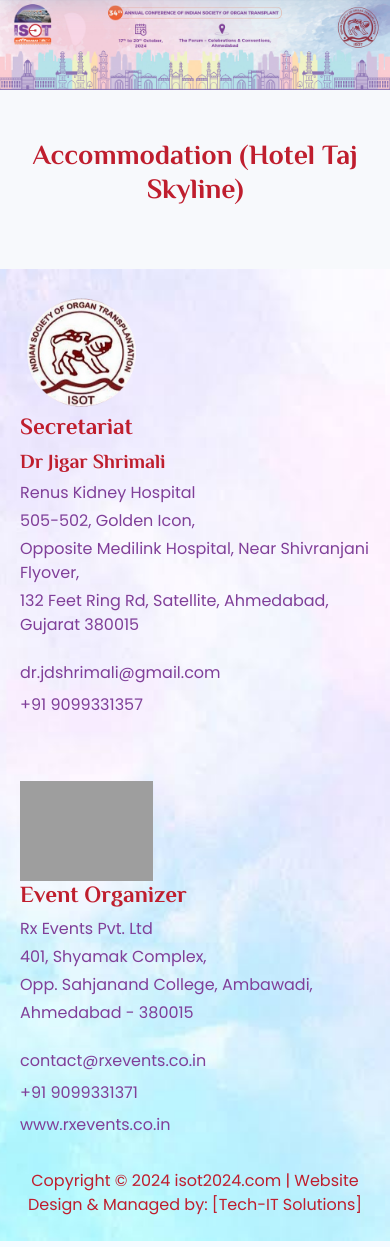
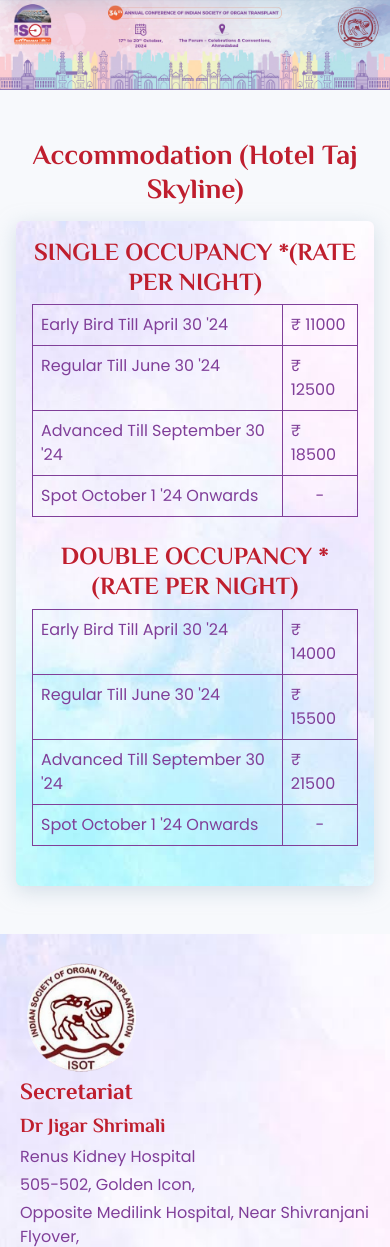
Before and after one commit to maharshi2583/isot, a PHP site: page /accommodation.php in a window 390 px wide. Shown: the part 90-1337 px from the top of the page. Run offline with PHP 8.4, Linux system fonts and the light colour scheme; grey boxes are pictures that could not be loaded.

Commit message:
accomodation done

```diff
--- a/accommodation.php
+++ b/accommodation.php
@@ -68,68 +68,72 @@
                     </div>
                 </div>
                 <!-- small device table -->
-                <!-- <div class="row justify-content-center d-block d-md-none px-3">
+                <div class="row justify-content-center d-block d-md-none px-3">
                     <div class="col-12 card border-0 customshadow customcard p-3">
                         <div class="mb-4">
-                            <h2 class="fw-bold redtext headingtext text-center">ISOT Members</h2>
+                            <h2 class="fw-bold redtext headingtext text-center">SINGLE OCCUPANCY <span
+                                    class="redtext">*(RATE PER
+                                    NIGHT)</h2>
                             <div class="table-responsive">
                                 <table class="table table-bordered border-primary mb-0">
                                     <tbody>
                                         <tr>
                                             <td>Early Bird
                                                 Till April 30 '24</td>
-                                            <td>₹ 20000</td>
+                                            <td>₹ 11000</td>
                                         </tr>
                                         <tr>
                                             <td>Regular
                                                 Till June 30 '24</td>
-                                            <td>₹ 22000</td>
+                                            <td>₹ 12500</td>
                                         </tr>
                                         <tr>
                                             <td>Advanced
                                                 Till September 30 '24</td>
-                                            <td>₹ 25000</td>
+                                            <td>₹ 18500</td>
                                         </tr>
                                         <tr>
                                             <td>Spot
                                                 October 1 '24 Onwards</td>
-                                            <td>₹ 27000</td>
+                                            <td class="text-center">-</td>
                                         </tr>
                                     </tbody>
                                 </table>
                             </div>
                         </div>
                         <div class="mb-4">
-                            <h2 class="fw-bold redtext headingtext text-center">Non Members</h2>
+                            <h2 class="fw-bold redtext headingtext text-center">DOUBLE OCCUPANCY <span
+                                    class="redtext">*(RATE PER
+                                    NIGHT)</h2>
                             <div class="table-responsive">
                                 <table class="table table-bordered border-primary mb-0">
                                     <tbody>
                                         <tr>
                                             <td>Early Bird
                                                 Till April 30 '24</td>
-                                            <td>₹ 22000</td>
+                                            <td>₹ 14000</td>
                                         </tr>
                                         <tr>
                                             <td>Regular
                                                 Till June 30 '24</td>
-                                            <td>₹ 25000</td>
+                                            <td>₹ 15500</td>
                                         </tr>
                                         <tr>
                                             <td>Advanced
                                                 Till September 30 '24</td>
-                                            <td>₹ 27000</td>
+                                            <td>₹ 21500</td>
                                         </tr>
                                         <tr>
                                             <td>Spot
                                                 October 1 '24 Onwards</td>
-                                            <td>₹ 30000</td>
+                                            <td class="text-center">-</td>
                                         </tr>
                                     </tbody>
                                 </table>
                             </div>
                         </div>
                     </div>
-                </div> -->
+                </div>
             </div>
         </div>
     </div>
@@ -140,10 +144,10 @@
     <!-- Bootstrap js -->
     <script src="https://cdn.jsdelivr.net/npm/@popperjs/core@2.11.8/dist/umd/popper.min.js"
         integrity="sha384-I7E8VVD/ismYTF4hNIPjVp/Zjvgyol6VFvRkX/vR+Vc4jQkC+hVqc2pM8ODewa9r" crossorigin="anonymous">
-        </script>
+    </script>
     <script src="https://cdn.jsdelivr.net/npm/bootstrap@5.3.3/dist/js/bootstrap.min.js"
         integrity="sha384-0pUGZvbkm6XF6gxjEnlmuGrJXVbNuzT9qBBavbLwCsOGabYfZo0T0to5eqruptLy" crossorigin="anonymous">
-        </script>
+    </script>
 </body>
 
 </html>
--- a/header.php
+++ b/header.php
@@ -21,6 +21,9 @@
                     <a class="nav-link fw-bold" href="sponsorship.php">Sponsorship</a>
                 </li>
                 <li class="nav-item mx-lg-2">
+                    <a class="nav-link fw-bold" href="accommodation.php">Accommodation</a>
+                </li>
+                <li class="nav-item mx-lg-2">
                     <a class="nav-link fw-bold" href="aboutCity.php">Host City</a>
                 </li>
                 <li class="nav-item mx-lg-2">
```
